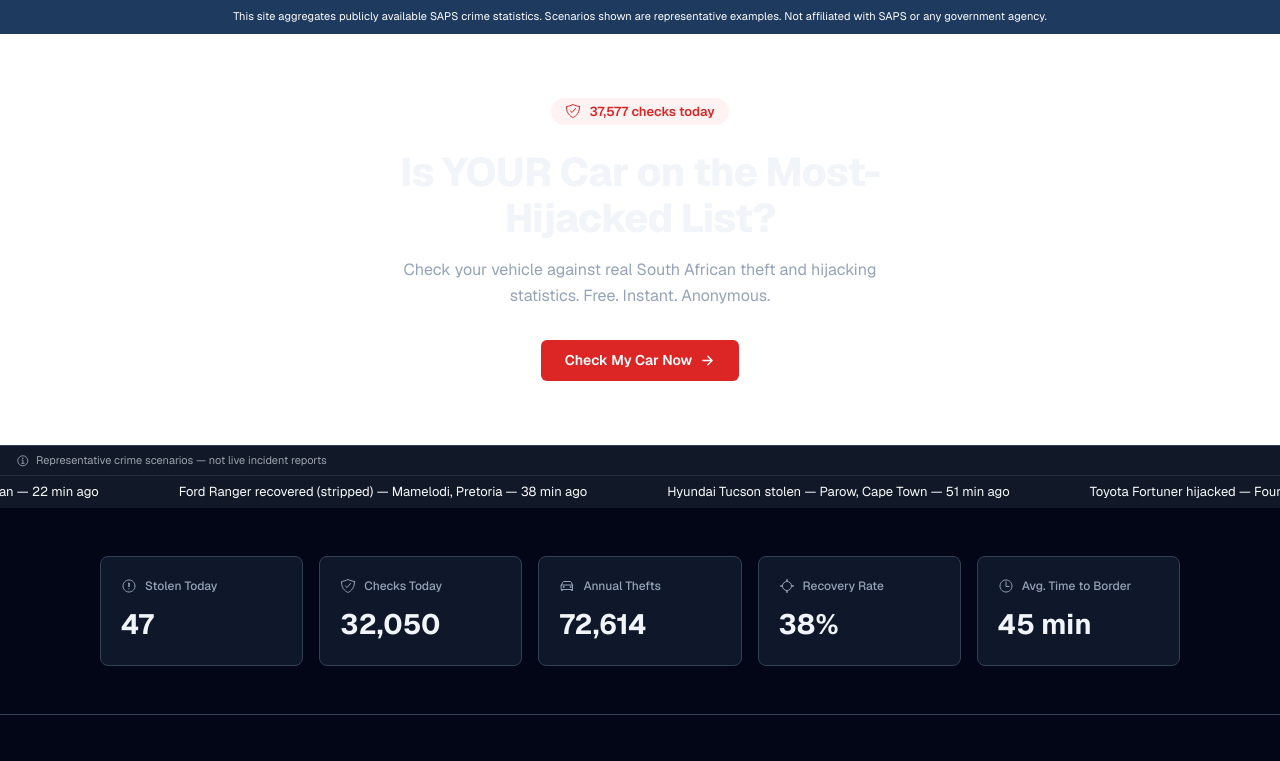
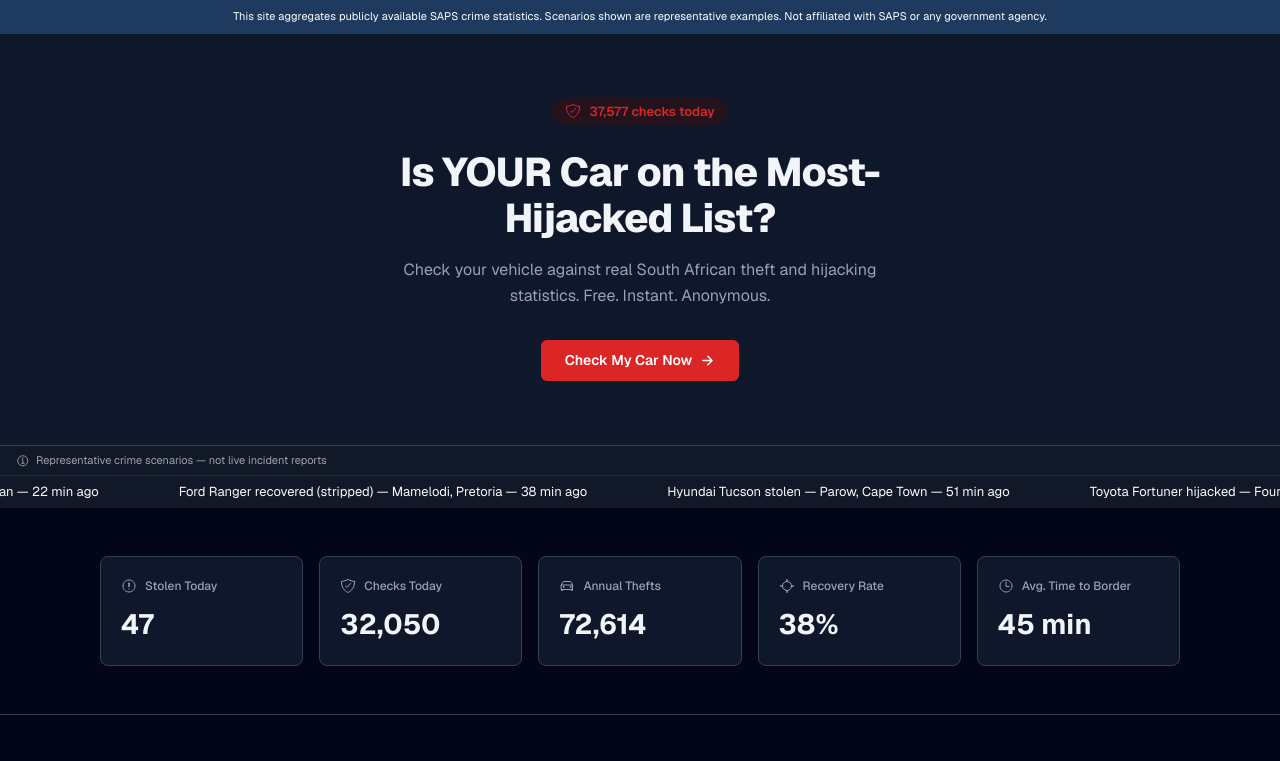
Before and after one commit to JayboyX/Nybble-4-Nerve, a Next.js app: page / in a window 1280 px wide. Shown: the top 761 px of the page. Built offline with nearby package versions, Linux system fonts and the light colour scheme; no server answers; the database is empty.

Commit message:
Favicon Update

```diff
--- a/app/globals.css
+++ b/app/globals.css
@@ -4,7 +4,7 @@
   --color-primary:         #DC2626;
   --color-primary-dark:    #991B1B;
   --color-primary-light:   #F87171;
-  --color-primary-pale:    #FEF2F2;
+  --color-primary-pale:    rgba(69, 10, 10, 0.4);
 
   --color-secondary:       #1E3A5F;
   --color-secondary-light: #2563EB;
--- a/components/hero-section.tsx
+++ b/components/hero-section.tsx
@@ -33,7 +33,7 @@ export function HeroSection() {
 
   return (
     <>
-      <section id="hero-section" style={{ background: "#fff", borderBottom: "1px solid var(--color-border)", overflow: "hidden" }}>
+      <section id="hero-section" style={{ background: "var(--color-surface)", borderBottom: "1px solid var(--color-border)", overflow: "hidden" }}>
         <div style={{ maxWidth: 1120, margin: "0 auto", padding: "64px 20px", textAlign: "center" }}>
           <AnimatePresence mode="wait">
             {!showForm ? (
--- a/styles/design-system.ts
+++ b/styles/design-system.ts
@@ -3,7 +3,7 @@ export const colors = {
   primary: "#DC2626",        // Red — danger/urgency/fear
   primaryDark: "#991B1B",    // Deep red — hover states
   primaryLight: "#F87171",   // Light red — accents
-  primaryPale: "#FEF2F2",   // Pale red — backgrounds
+  primaryPale: "rgba(69, 10, 10, 0.4)",   // Dark red glass — badge/callout backgrounds
 
   // Secondary — trust/authority
   secondary: "#1E3A5F",     // Navy — professionalism
--- a/support/md/project sturture/ui-revamp-status.md
+++ b/support/md/project sturture/ui-revamp-status.md
@@ -34,7 +34,7 @@ Tracks which files have been touched by the site-wide Codesk design language rev
 | components/car-check-form.tsx | Pending |
 | components/check-cta-button.tsx | Pending |
 | components/fear-accordion.tsx | Pending |
-| components/hero-section.tsx | Pending |
+| components/hero-section.tsx | Done |
 | components/icon.tsx | Pending |
 | components/live-counter.tsx | Pending |
 | components/live-feed.tsx | Pending |
```
